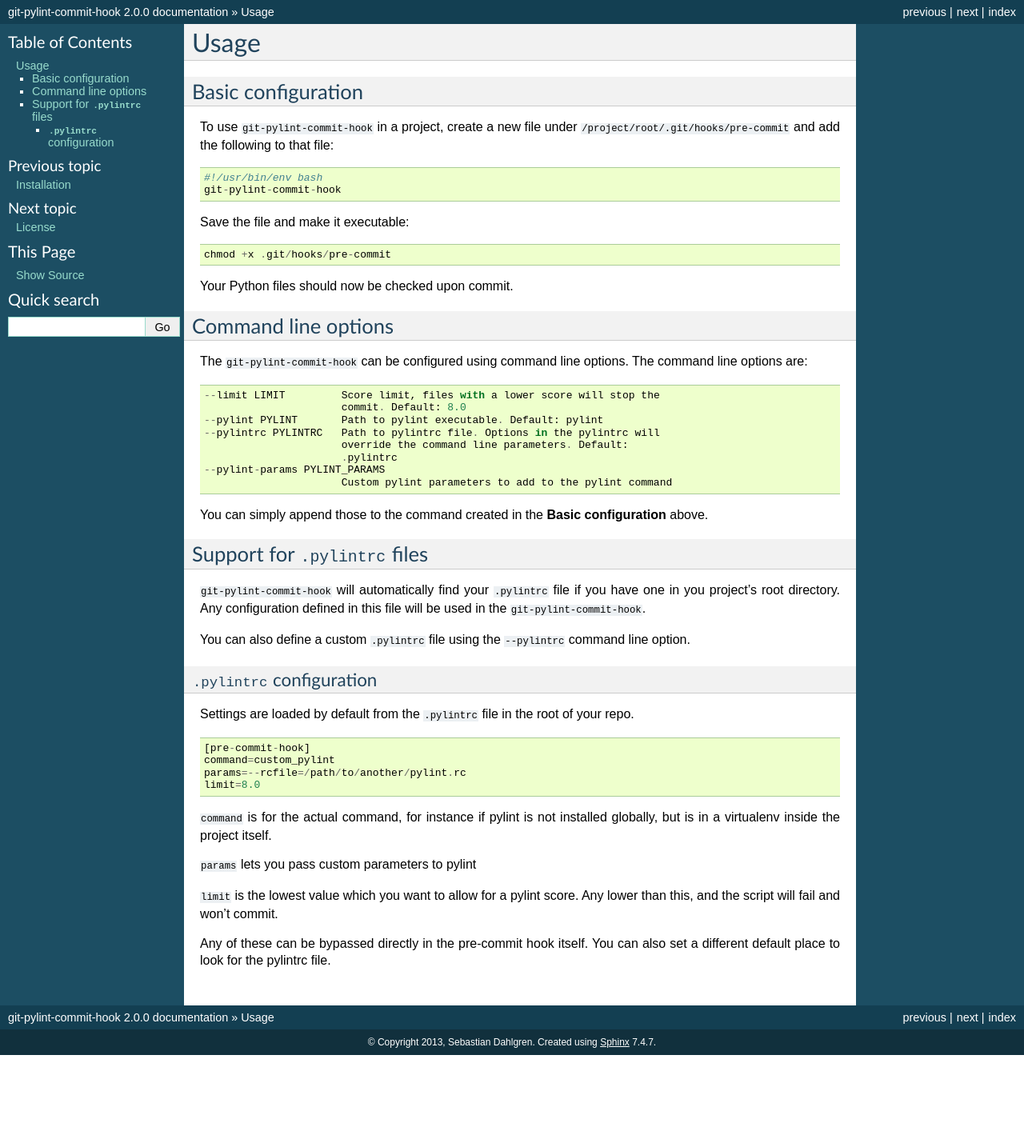
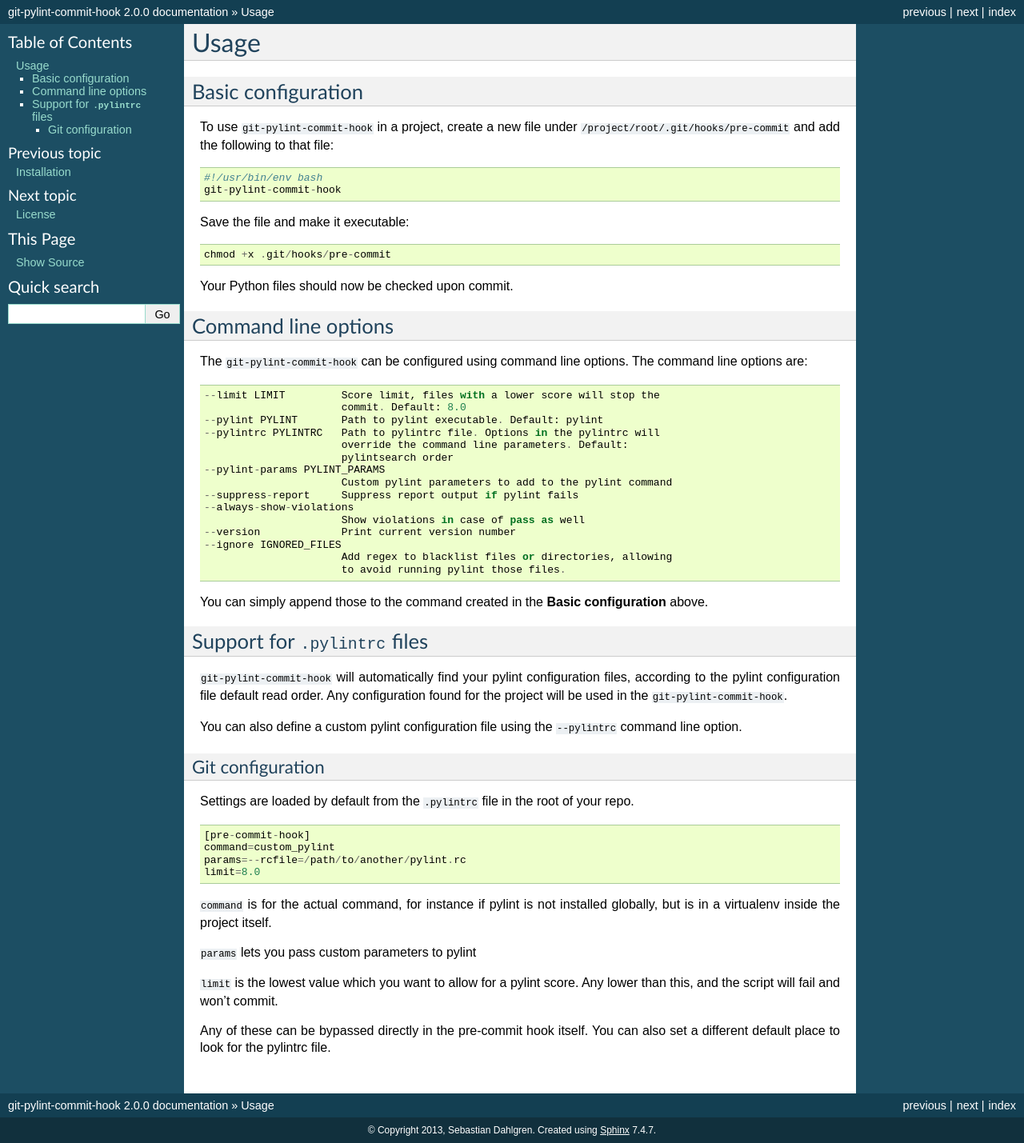
Before and after one commit to sebdah/git-pylint-commit-hook, a Sphinx documentation site: the page built from docs/usage.rst, in a window 1280 px wide. Shown: the whole page at 80% size. Built offline with Sphinx 7.4.7, drawn with Linux system fonts in a browser that asks for light colours; before the commit the page ends 1319 px from its top, so only the background shows below that.

Commit message:
Update documentation for 2.2.0

```diff
--- a/docs/usage.rst
+++ b/docs/usage.rst
@@ -24,14 +24,21 @@ Command line options
 The ``git-pylint-commit-hook`` can be configured using command line options. The command line options are:
 ::
 
-    --limit LIMIT         Score limit, files with a lower score will stop the
-                          commit. Default: 8.0
-    --pylint PYLINT       Path to pylint executable. Default: pylint
-    --pylintrc PYLINTRC   Path to pylintrc file. Options in the pylintrc will
-                          override the command line parameters. Default:
-                          .pylintrc
-    --pylint-params PYLINT_PARAMS
-                          Custom pylint parameters to add to the pylint command
+      --limit LIMIT         Score limit, files with a lower score will stop the
+                            commit. Default: 8.0
+      --pylint PYLINT       Path to pylint executable. Default: pylint
+      --pylintrc PYLINTRC   Path to pylintrc file. Options in the pylintrc will
+                            override the command line parameters. Default:
+                            pylintsearch order
+      --pylint-params PYLINT_PARAMS
+                            Custom pylint parameters to add to the pylint command
+      --suppress-report     Suppress report output if pylint fails
+      --always-show-violations
+                            Show violations in case of pass as well
+      --version             Print current version number
+      --ignore IGNORED_FILES
+                            Add regex to blacklist files or directories, allowing
+                            to avoid running pylint those files.
 
 You can simply append those to the command created in the **Basic configuration** above.
 
@@ -39,13 +46,13 @@ You can simply append those to the command created in the **Basic configuration*
 Support for ``.pylintrc`` files
 -------------------------------
 
-``git-pylint-commit-hook`` will automatically find your ``.pylintrc`` file if you have one in you project's root directory. Any configuration defined in this file will be used in the ``git-pylint-commit-hook``.
+``git-pylint-commit-hook`` will automatically find your pylint configuration files, according to the pylint configuration file default read order. Any configuration found for the project will be used in the ``git-pylint-commit-hook``.
 
-You can also define a custom ``.pylintrc`` file using the ``--pylintrc`` command line option.
+You can also define a custom pylint configuration file using the ``--pylintrc`` command line option.
 
 
-``.pylintrc`` configuration
-^^^^^^^^^^^^^^^^^^^^^^^^^^^
+Git configuration
+^^^^^^^^^^^^^^^^^
 
 Settings are loaded by default from the ``.pylintrc`` file in the root of your repo.
 ::
```
